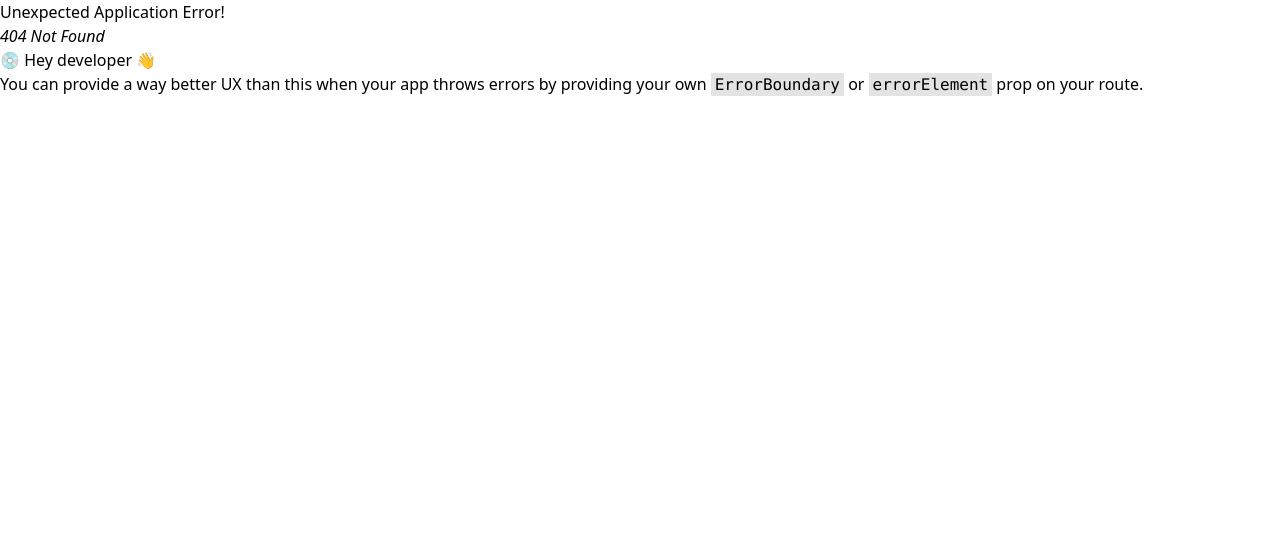
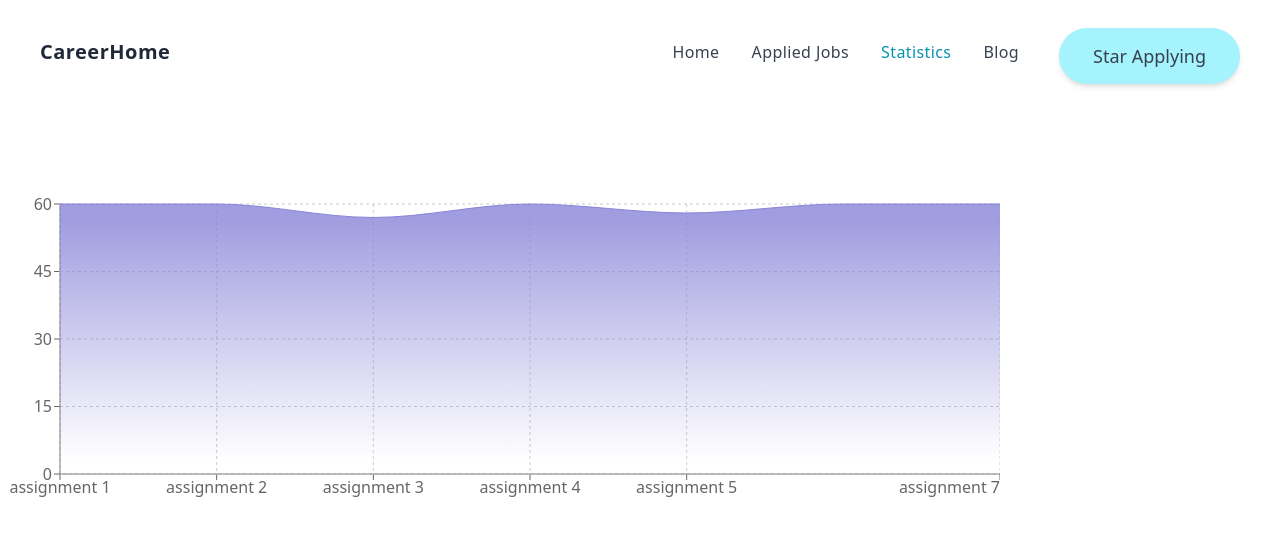
Before and after one commit to firoj10/carrer-hub-project, a React (Vite) app: page /statistics in a window 1280 px wide. Before the commit this address had no page. Shown: the top 536 px of the page. Built offline with nearby package versions, Linux system fonts and the light colour scheme.

Commit message:
rechart added

```diff
--- a/src/components/Header/Header.jsx
+++ b/src/components/Header/Header.jsx
@@ -36,6 +36,14 @@ const Header = () => {
               className={({ isActive }) => (isActive ? 'active' : 'default')}
             >
               Applied Jobs
+            </NavLink>
+          </li>
+          <li>
+          <NavLink
+              to='/statistics'
+              className={({ isActive }) => (isActive ? 'active' : 'default')}
+            >
+              Statistics
             </NavLink>
           </li>
           <li>
--- a/src/components/Statistics/Statistics.jsx
+++ b/src/components/Statistics/Statistics.jsx
@@ -1,12 +1,103 @@
 import React from 'react';
+import { Area, AreaChart, CartesianGrid,  Tooltip, XAxis, YAxis } from 'recharts';
 
 
 const Statistics = () => {
+
+
+
+
+
+    const data = [
+        {
+          "name": "assignment 1",
+          "Obtain Mark": 60,
+
+        },
+        {
+            "name": "assignment 2",
+            "Obtain Mark": 60,
+
+        },
+        {
+            "name": "assignment 3",
+            "Obtain Mark": 57,
+
+        },
+        {
+            "name": "assignment 4",
+            "Obtain Mark": 60,
+
+        },
+        {
+            "name": "assignment 5",
+            "Obtain Mark": 58,
+
+        },
+        {
+            "name": "assignment 6",
+            "Obtain Mark": 60,
+
+        },
+        {
+            "name": "assignment 7",
+            "Obtain Mark": 60,
+
+        }
+      ]
+
+
+
     return (
-        <div>
-            <h2>npm run</h2>
-        </div>
+      <div className='width-1/2  mx-auto p-auto'>
+
+
+        <AreaChart
+         width={1000}
+         height={400}
+          data={data}
+  margin={{
+     top: 100,
+      right: 0,
+       left: 0,
+       bottom: 0
+
+       }}>
+        <defs>
+    <linearGradient id="colorUv" x1="0" y1="0" x2="0" y2="1">
+      <stop offset="5%" stopColor="#8884d8" stopOpacity={0.8}/>
+      <stop offset="95%" stopColor="#8884d8" stopOpacity={0}/>
+    </linearGradient>
+    <linearGradient id="colorPv" x1="0" y1="0" x2="0" y2="1">
+      <stop offset="5%" stopColor="#82ca9d" stopOpacity={0.8}/>
+      <stop offset="95%" stopColor="#82ca9d" stopOpacity={0}/>
+    </linearGradient>
+  </defs>
+
+  <XAxis dataKey="name" />
+  <YAxis />
+  <CartesianGrid strokeDasharray="3 3" />
+  <Tooltip />
+  <Area type="monotone" dataKey="Obtain Mark" stroke="#8884d8" fillOpacity={1} fill="url(#colorUv)" />
+
+</AreaChart>
+
+</div>
     );
 };
 
 export default Statistics;
+
+
+
+
+{/* <defs>
+<linearGradient id="colorUv" x1="0" y1="0" x2="0" y2="1">
+  <stop offset="5%" stopColor="#8884d8" stopOpacity={0.8}/>
+  <stop offset="95%" stopColor="#8884d8" stopOpacity={0}/>
+</linearGradient>
+<linearGradient id="colorPv" x1="0" y1="0" x2="0" y2="1">
+  <stop offset="5%" stopColor="#82ca9d" stopOpacity={0.8}/>
+  <stop offset="95%" stopColor="#82ca9d" stopOpacity={0}/>
+</linearGradient>
+</defs> */}
--- a/src/main.jsx
+++ b/src/main.jsx
@@ -9,6 +9,7 @@ import Blog from './components/Blog/Blog';
 
 import JobDetails from './components/JobDetails/JobDetails';
 import AppliedJobs from './components/AppliedJobs/AppliedJobs';
+import Statistics from './components/Statistics/Statistics';
 
 
 
@@ -26,6 +27,10 @@ const router = createBrowserRouter([
         loader: ()=> fetch('/products.json')
       },
 
+      {
+        path: "/statistics",
+        element: <Statistics></Statistics>
+      },
       {
         path: "blog",
         element: <Blog></Blog>
```
